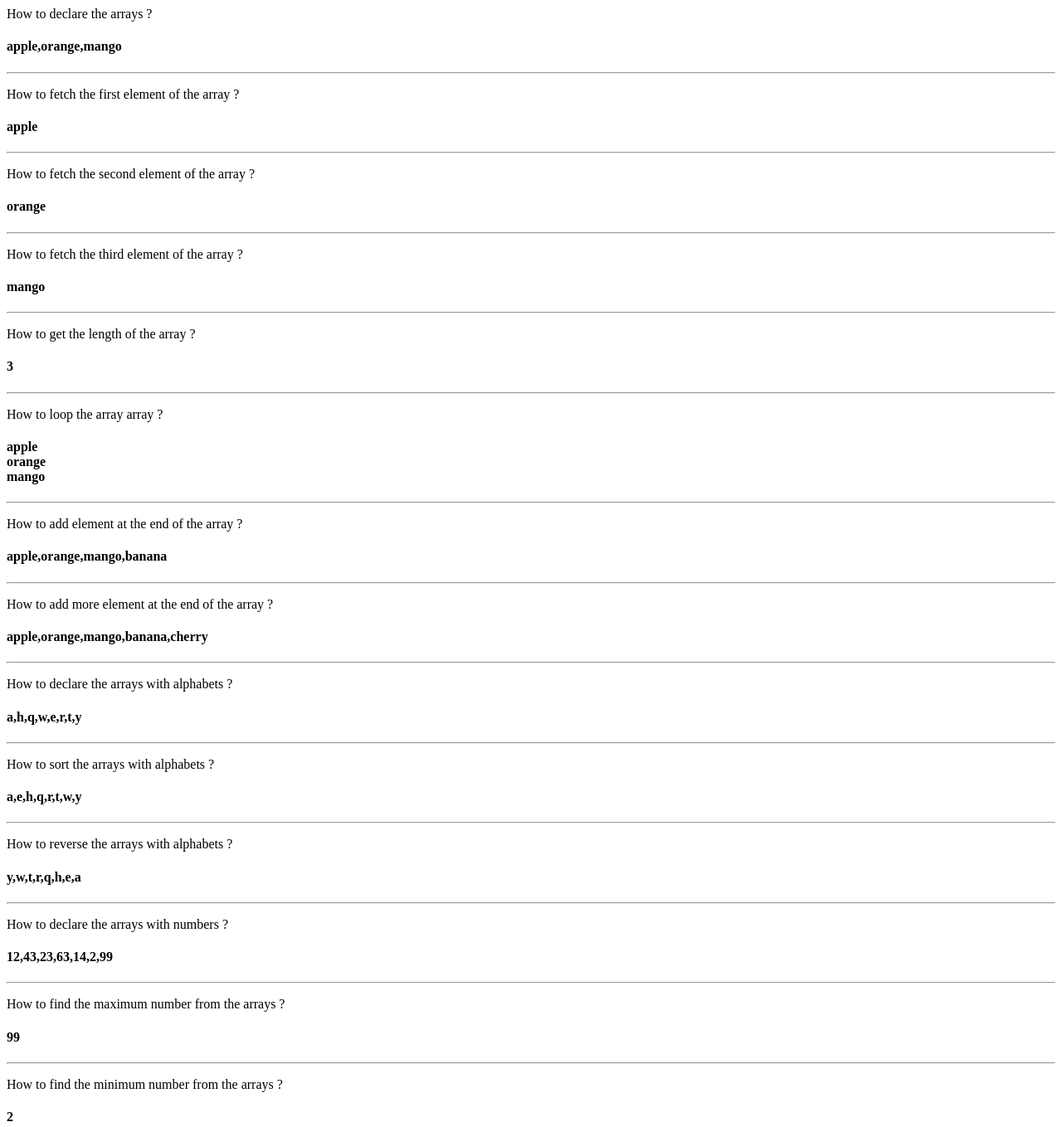
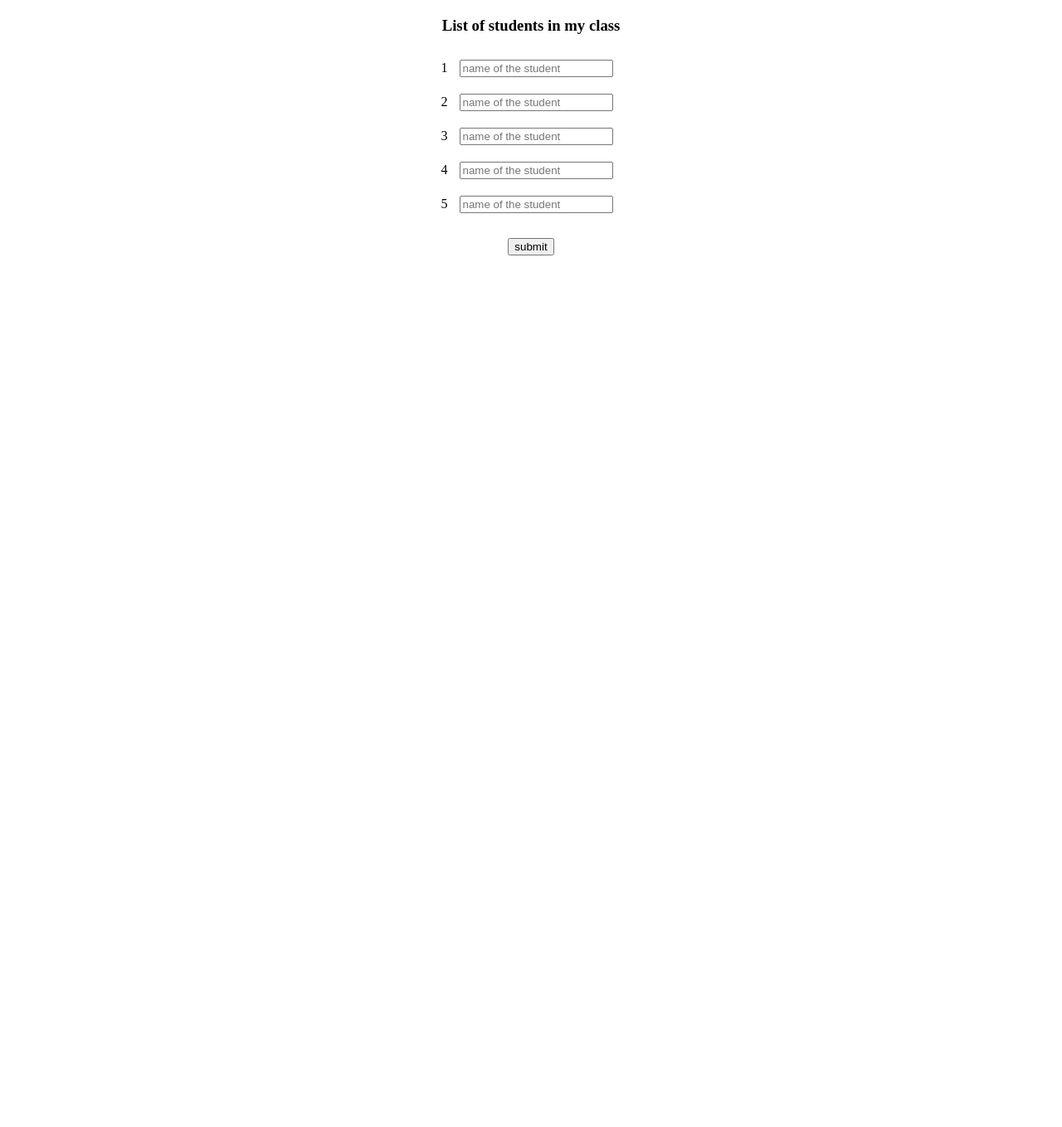
Before and after one commit to shaurya561/c78, a plain HTML site: page index.html in a window 1280 px wide. Shown: the whole page at 83% size. After the commit the page ends 800 px from the top, so only its background shows below. Drawn offline with Linux system fonts and the light colour scheme.

Commit message:
Add files via upload

```diff
--- a/index.html
+++ b/index.html
@@ -1,168 +1,46 @@
 <html>
-    <p>
-        How to declare the arrays ?
-        <h4 id="declaration_of_arrays">
-        </h4>
-    </p>
-<hr>
-    <p>
-        How to fetch the first element of the array ?
-        <h4 id="access_first_element">
-        </h4>
-    </p>
-<hr>
-    <p>
-        How to fetch the second element of the array ?
-        <h4 id="access_second_element">
-        </h4>
-    </p>
-<hr>
-    <p>
-        How to fetch the third element of the array ?
-        <h4 id="access_third_element">
-        </h4>
-    </p>
-<hr>
-    <p>
-        How to get the length of the array ?
-        <h4 id="display_length_of_array">
-        </h4>
-    </p>
-<hr>
-    <p>
-        How to loop the array array ?
-        <h4 id="loop_the_array">
-        </h4>
-    </p>
-<hr>
-    <p>
-        How to add element at the end of the array ?
-        <h4 id="add_element_at_the_end_of_array">
-        </h4>
-    </p>
-<hr>
-    <p>
-        How to add more element at the end of the array ?
-        <h4 id="add_more_element_at_the_end_of_array">
-        </h4>
-    </p>
-<hr>
-    <p>
-        How to declare the arrays with alphabets ?
-        <h4 id="display_alphabets_array">
-        </h4>
-    </p>
-<hr>
-    <p>
-        How to sort the arrays with alphabets ?
-        <h4 id="display_sorted_alphabets_array">
-        </h4>
-    </p>
-<hr>
-    <p>
-        How to reverse the arrays with alphabets ?
-        <h4 id="display_reverse_array">
-        </h4>
-    </p>
-<hr>
-    <p>
-        How to declare the arrays with numbers ?
-        <h4 id="display_number_array">
-        </h4>
-    </p>
-<hr>
-    <p>
-        How to find the maximum number from the arrays ?
-        <h4 id="display_maximum_number">
-        </h4>
-    </p>
-<hr>
-    <p>
-        How to find the minimum number from the arrays ?
-        <h4 id="display_minimum_number">
-        </h4>
-    </p>
+    <head>
+        <title>C-79</title>
+        <link rel="stylesheet"type ="text/css" href="stylesheet.css">
+        <script src="main.js"></script>
+    </head>
+    <body>
+        <center>
+          <h3 style="margin-top: 20px; margin-bottom: 20px;">
+        List of students in my class
+        </h3>
+        <div>
+            <span>1</span>
+            <input type="text" placeholder="name of the student" id="name_of_the_student_1">
+            <br>
+        </div>
 
-    <h3 style="background-color: red; font-size: 23px;">
+        <div>
+            <span>2</span>
+            <input type="text" placeholder="name of the student" id="name_of_the_student_2">
+            <br>
+        </div>
 
+        <div>
+            <span>3</span>
+            <input type="text" placeholder="name of the student" id="name_of_the_student_3">
+            <br>
+        </div>
 
-<script>
+        <div>
+            <span>4</span>
+            <input type="text" placeholder="name of the student" id="name_of_the_student_4">
+            <br>
+        </div>
 
-    //How to declare the arrays ? the id to be refer for innerHTML is declaration_of_arrays
-
-    var fruits=["apple","orange","mango"];
-    console.log (fruits);
-    document.getElementById("declaration_of_arrays").innerHTML=fruits;
-
-
-    //How to fetch the first element of the array ? the id to be refer for innerHTML is access_first_element
-
-    var first_fruit=fruits[0];
-    console.log (first_fruit);
-    document.getElementById("access_first_element").innerHTML=first_fruit;
-
-    //How to fetch the second element of the array ? the id to be refer for innerHTML is access_second_element
-
-
-    var second_fruit=fruits[1];
-    console.log (second_fruit);
-    document.getElementById("access_second_element").innerHTML=second_fruit;
-
-    //How to fetch the third element of the array ? the id to be refer for innerHTML is access_third_element
-    var third_fruits=fruits[2];
-    console.log (third_fruits);
-    document.getElementById("access_third_element").innerHTML=third_fruits;
-    //How to get the length of the array ? the id to be refer for innerHTML is display_length_of_array
-    var lenght_of_array=fruits.length;
-    console.log (lenght_of_array);
-    document.getElementById("display_length_of_array").innerHTML=lenght_of_array;
-
-    //How to loop the array ? the id to be refer for innerHTML is loop_the_array
-    var array_value="";
-    for(i=0;i<fruits.length;i++){
-        console.log(fruits[i]);
-        array_value=array_value+fruits[i]+"<br>";
-    }
-    document.getElementById("loop_the_array").innerHTML=array_value;
-    //adding element at the end of the array using push method
-    //How to add element at the end of the array ? the id to be refer for innerHTML is add_element_at_the_end_of_array
-fruits.push("banana");
-console.log (fruits);
-document.getElementById("add_element_at_the_end_of_array").innerHTML=fruits;
-
-    //How to more elements at the end of the array ? the id to be refer for innerHTML is add_more_element_at_the_end_of_array
-    fruits.push("cherry");
-console.log (fruits);
-document.getElementById("add_more_element_at_the_end_of_array").innerHTML=fruits;
-    //How to declare array with alphabets ? the id to be refer for innerHTML is display_alphabets_array
-var alphabets=["a","h","q","w","e","r","t","y"];
-console.log (alphabets);
-document.getElementById("display_alphabets_array").innerHTML=alphabets;
-
-    //How to sort array with alphabets ? the id to be refer for innerHTML is display_sorted_alphabets_array
-alphabets.sort();
-console.log (alphabets);
-document.getElementById("display_sorted_alphabets_array").innerHTML=alphabets;
-
-    //How to reverse the array ? the id to be refer for innerHTML is display_reverse_array
-alphabets.reverse();
-console.log (alphabets);
-document.getElementById("display_reverse_array").innerHTML=alphabets;
-
-    //How to declare array with numbers ? the id to be refer for innerHTML is display_number_array
-var numbers=["12","43","23","63","14","2","99"];
-console.log(numbers);
-document.getElementById("display_number_array").innerHTML=numbers;
-
-    //How to find the maximum number from the array with numbers ? the id to be refer for innerHTML is display_maximum_number
-var max=Math.max.apply(Math,numbers);
-console.log(max);
-document.getElementById("display_maximum_number").innerHTML=max;
-
-    //How to find the minimum number from the array with numbers ? the id to be refer for innerHTML is display_minimum_number
-    var min=Math.min.apply(Math,numbers);
-console.log(min);
-document.getElementById("display_minimum_number").innerHTML=min;
-
-</script>
+        <div>
+            <span>5</span>
+            <input type="text" placeholder="name of the student" id="name_of_the_student_5">
+            <br>
+        </div>
+        <button onclick="submit()" id="submit_button">submit</button>
+        <div id="display_name"></div>
+        <button onclick="sorting()"id="sort_button">sort</button>
+        </center>
+    </body>
 </html>
--- /dev/null
+++ b/main.js
@@ -0,0 +1,25 @@
+name_of_the_student_Array=[];
+function submit(){
+    var name_1=document.getElementById("name_of_the_student_1").value;
+    var name_2=document.getElementById("name_of_the_student_2").value;
+    var name_3=document.getElementById("name_of_the_student_3").value;
+    var name_4=document.getElementById("name_of_the_student_4").value;
+    var name_5=document.getElementById("name_of_the_student_5").value;
+
+    name_of_the_student_Array.push(name_1);
+    name_of_the_student_Array.push(name_2);
+    name_of_the_student_Array.push(name_3);
+    name_of_the_student_Array.push(name_4);
+    name_of_the_student_Array.push(name_5);
+
+    console.log (name_of_the_student_Array);
+    document.getElementById("display_name").innerHTML=name_of_the_student_Array;
+    document.getElementById("submit_button").style.display="none";
+    document.getElementById("sort_button").style.display="inline-block";
+}
+
+function sorting(){
+    name_of_the_student_Array.sort();
+    console.log (name_of_the_student_Array);
+    document.getElementById("display_name").innerHTML=name_of_the_student_Array;
+}
--- /dev/null
+++ b/stylesheet.css
@@ -0,0 +1,14 @@
+input {
+    margin: 10px;
+}
+
+#submit_button {
+    margin-top: 20px;
+    margin-bottom: 20px;
+}
+
+#sort_button {
+    display: none;
+    margin-top: 20px;
+    margin-bottom: 20px;
+}
```
